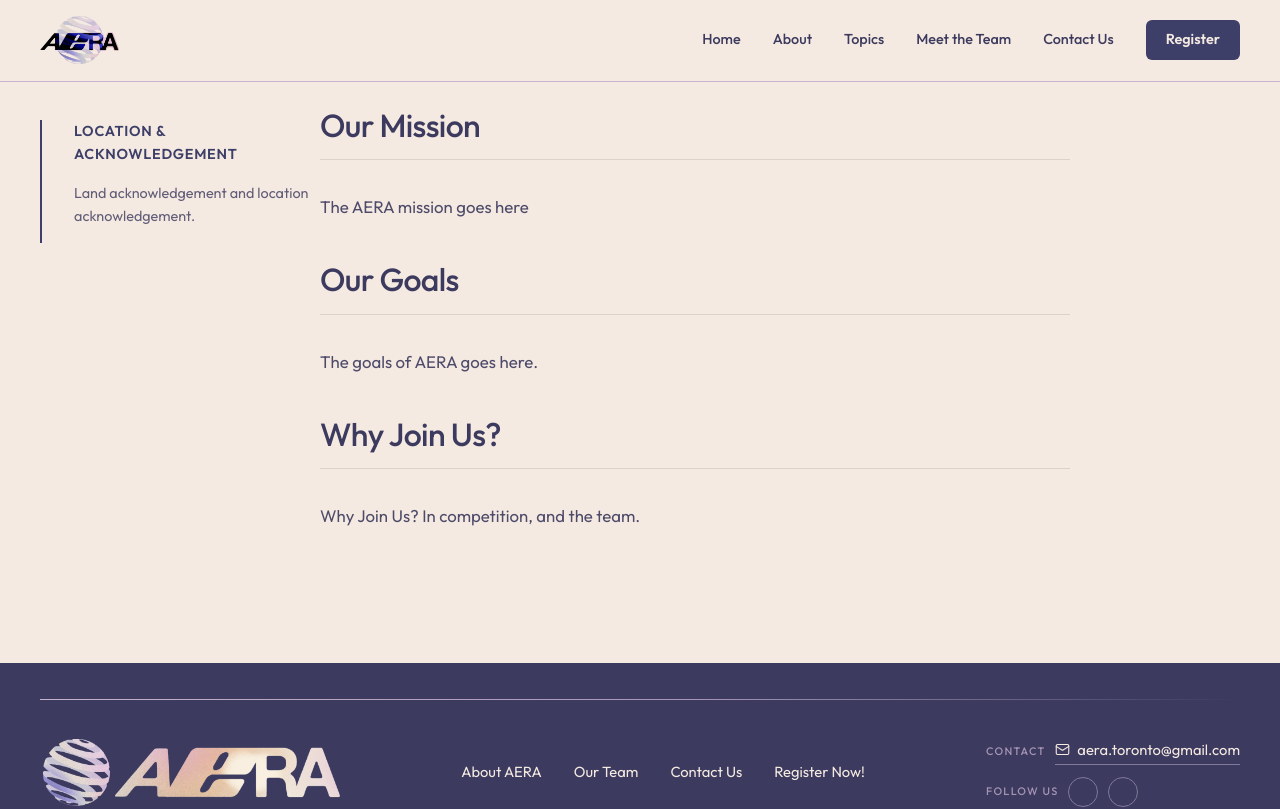
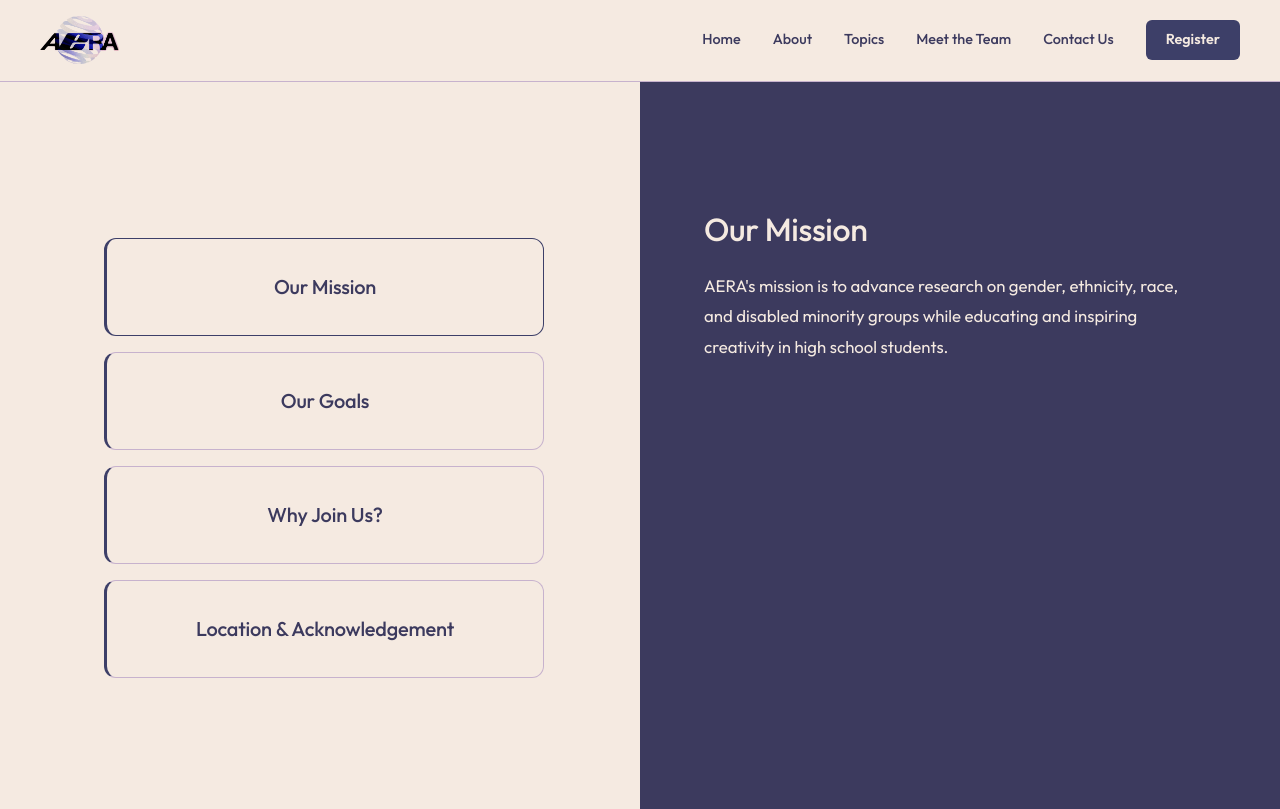
Before and after one commit to hcazz1n/aera, a React (Vite) app in the folder aera-website/: page /about in a window 1280 px wide. Shown: the top 809 px of the page. Built offline with nearby package versions, Linux system fonts and the light colour scheme; some icons are missing.

Commit message:
About page changed, title changed.

```diff
--- a/aera-website/index.html
+++ b/aera-website/index.html
@@ -8,7 +8,7 @@
     <link rel="preconnect" href="https://fonts.googleapis.com">
     <link href="https://fonts.googleapis.com/css2?family=Outfit:wght@100..900&display=swap" rel="stylesheet">
     <meta name="viewport" content="width=device-width, initial-scale=1.0" />
-    <title>aera</title>
+    <title>Advancing Equity in Research Assembly | AERA Toronto</title>
   </head>
   <body>
     <div id="root"></div>
--- a/aera-website/src/pages/About.jsx
+++ b/aera-website/src/pages/About.jsx
@@ -1,40 +1,85 @@
-import React from 'react';
+import React, { useState } from 'react';
+import { AnimatePresence, motion, useReducedMotion } from 'framer-motion';
 import styles from './About.module.css';
 
 const cx = (...classNames) => classNames.map((className) => styles[className]).filter(Boolean).join(' ');
 
+const SECTIONS = [
+  {
+    id: 'mission',
+    title: 'Our Mission',
+    text: 'AERA\'s mission is to advance research on gender, ethnicity, race, and disabled minority groups while educating and inspiring creativity in high school students.',
+  },
+  {
+    id: 'goals',
+    title: 'Our Goals',
+    text: 'We want high school students to leave our conference feeling confident in their research capabilities and aware of their potential impact. We hope they benefit from researching a topic that may be unfamiliar or daunting, and with our support, become high school-level experts in their fields confident enough to share their findings with a qualified judge. We hope that the way we frame each topic and how research is approached encourages a deeper understanding of problems in our research practices. We aim to increase representation for minorities in research through our conference advertising and more importantly through the students we hope gain an understanding of the importance of their work, whether award-winning or not.',
+  },
+  {
+    id: 'why-join',
+    title: 'Why Join Us?',
+    text: 'Our conference offers a low-stakes research experience focused on teaching, understanding and developing skills rather than hyper-intensive competition without any aid. Our conference is skill judged and winners are chosen, but our judging focuses on factors that teach groups how to improve, and more importantly to indulge their passions in their work. Free seminars will be hosted by AERA members to educate students on research and research methods. AERA members, guest judges, guest speakers and others present at the conference are all incredibly valuable people to talk to and learn from, maybe even connect with! Have the opportunity to shadow a research lab if you are awarded first place! Learn more about and be a voice of change and representation for vital areas of research',
+  },
+  {
+    id: 'marginalia',
+    title: 'Location & Acknowledgement',
+    text: 'We acknowledge the land on which our conference operates, which, for thousands of years, has been the traditional territory of the Huron-Wendat, the Seneca, and the Mississaugas of the Credit First Nation. We recognize the abiding presence of diverse peoples including the First Nations, Inuit, and Métis peoples from throughout Turtle Island and are grateful for the opportunity to learn and assemble on this land. Historically, research has sought to exclude Indigenous peoples, conditions, and ways of knowing. Our conference understands the immense impact of inequity in research, and seeks to improve representation for affected groups. As we continue to work towards reconciliation, we hope to empower high school students to be advocates for Indigenous rights and knowledge. Simultaneously, we hope students learn to recognize inequity in research and feel driven to promote better practices. ',
+  },
+];
+
 const About = () => {
+  const [activeSection, setActiveSection] = useState(SECTIONS[0]);
+  const shouldReduceMotion = useReducedMotion();
+
   return (
-    <main className={cx('about-container')}>
-      <aside className={cx('marginalia')}>
-        <h3 className={cx('marginalia-title')}>Location & Acknowledgement</h3>
-        <p className={cx('marginalia-text')}>
-          Land acknowledgement and location acknowledgement.
-        </p>
-      </aside>
+    <main className={cx('about-page')}>
+      <div className={cx('about-container')}>
+        <div className={cx('content-layout')}>
+          <div className={cx('boxes-column')} role="tablist" aria-orientation="vertical" aria-label="About AERA Sections">
+            {SECTIONS.map((section) => {
+              const isSelected = activeSection.id === section.id;
+              return (
+                <button
+                  key={section.id}
+                  type="button"
+                  role="tab"
+                  id={`tab-${section.id}`}
+                  aria-selected={isSelected}
+                  aria-controls={`panel-${section.id}`}
+                  className={cx(
+                    'box',
+                    isSelected && 'box--active'
+                  )}
+                  onClick={() => setActiveSection(section)}
+                >
+                  <h2 className={cx('box-title')}>{section.title}</h2>
+                </button>
+              );
+            })}
+          </div>
 
-      <article className={cx('editorial-content')}>
-        <section className={cx('editorial-section')}>
-          <h2>Our Mission</h2>
-          <p>
-            The AERA mission goes here
-          </p>
-        </section>
-
-        <section className={cx('editorial-section')}>
-          <h2>Our Goals</h2>
-          <p>
-            The goals of AERA goes here.
-          </p>
-        </section>
-
-        <section className={cx('editorial-section')}>
-          <h2>Why Join Us?</h2>
-          <p>
-            Why Join Us? In competition, and the team.
-          </p>
-        </section>
-      </article>
+          <article
+            className={cx('detail-panel')}
+            role="tabpanel"
+            id={`panel-${activeSection.id}`}
+            aria-labelledby={`tab-${activeSection.id}`}
+          >
+            <AnimatePresence mode="wait">
+              <motion.div
+                key={activeSection.id}
+                initial={{ opacity: shouldReduceMotion ? 1 : 0 }}
+                animate={{ opacity: 1 }}
+                exit={{ opacity: shouldReduceMotion ? 1 : 0 }}
+                transition={{ duration: shouldReduceMotion ? 0 : 0.2, ease: 'easeInOut' }}
+                className={cx('detail-content')}
+              >
+                <h2 className={cx('detail-title')}>{activeSection.title}</h2>
+                <p className={cx('detail-text')}>{activeSection.text}</p>
+              </motion.div>
+            </AnimatePresence>
+          </article>
+        </div>
+      </div>
     </main>
   );
 };
--- a/aera-website/src/pages/About.module.css
+++ b/aera-website/src/pages/About.module.css
@@ -1,79 +1,126 @@
+.about-page {
+  --about-spacing: var(--space-lg);
+  background: var(--color-paper);
+  color: var(--color-ink);
+  padding-top: calc(var(--navbar-height, 84px) + var(--about-spacing));
+  padding-bottom: var(--about-spacing);
+  min-height: calc(100vh + var(--space-md));
+  min-height: calc(100svh + var(--space-md));
+  box-sizing: border-box;
+  display: flex;
+  align-items: center;
+}
+
 .about-container {
   max-width: 1200px;
-  margin: 100px auto;
-  padding: var(--space-2xl) var(--space-md);
+  margin: 0 auto;
+  width: 100%;
+  padding: 0 var(--space-md);
+  box-sizing: border-box;
+  animation: fadeIn var(--dur-base) var(--ease-out) forwards;
+}
+
+.content-layout {
   display: grid;
   grid-template-columns: 1fr;
-  gap: var(--space-xl);
-  align-items: start;
-  animation: fadeUp 0.6s var(--ease-out) forwards;
+  gap: var(--space-lg);
+  align-items: center;
 }
 
-/*left margin*/
-.marginalia {
-  position: sticky;
-  top: 120px;
-  border-left: 2px solid var(--color-accent);
-  padding-left: var(--space-md);
+.boxes-column {
+  display: grid;
+  grid-template-columns: 1fr;
+  gap: var(--space-sm);
+  width: 100%;
 }
 
-.marginalia-title {
-  font-size: var(--text-sm);
-  font-weight: 600;
-  color: var(--color-accent);
-  text-transform: uppercase;
-  letter-spacing: 0.05em;
-  margin-bottom: var(--space-sm);
+.box {
+  background-color: var(--color-paper);
+  border: 1px solid var(--color-border);
+  border-left: 3px solid var(--color-accent);
+  border-radius: 12px;
+  padding: var(--space-md);
+  text-align: center;
+  cursor: pointer;
+  font: inherit;
+  box-shadow: none;
+  transition: border-color 0.25s ease;
+  display: flex;
+  flex-direction: column;
+  justify-content: center;
+  align-items: center;
+  width: 100%;
+  box-sizing: border-box;
 }
 
-.marginalia-text {
-  font-size: var(--text-sm);
-  color: var(--color-ink);
-  opacity: 0.8;
-  line-height: 1.6;
+.box:hover {
+  border-color: var(--color-accent);
+  box-shadow: none;
 }
 
-/*right-side*/
-.editorial-content {
-  max-width: 750px;
+.box:focus-visible {
+  outline: 2px solid var(--color-focus);
+  outline-offset: 2px;
 }
 
-.editorial-header {
-  font-size: var(--text-4xl);
+.box--active {
+  border-color: var(--color-accent);
+}
+
+.box-title {
+  font-family: var(--font-display);
+  font-size: var(--text-lg);
   font-weight: 500;
   color: var(--color-ink);
-  margin-bottom: var(--space-xl);
-  line-height: 1.1;
-  letter-spacing: -0.02em;
+  margin: 0;
+  letter-spacing: -0.01em;
+  text-align: center;
+  width: 100%;
 }
 
-.editorial-section {
-  margin-bottom: var(--space-2xl);
+.detail-panel {
+  box-sizing: border-box;
+  display: flex;
+  flex-direction: column;
+  justify-content: flex-start;
+  height: 540px;
+  min-height: 540px;
+  max-height: 540px;
+  overflow-y: auto;
+  scrollbar-width: none;
+  -ms-overflow-style: none;
 }
 
-.editorial-section h2 {
-  font-size: var(--text-2xl);
-  color: var(--color-ink);
-  margin-bottom: var(--space-md);
-  border-bottom: 1px solid rgba(0, 0, 0, 0.1);
-  padding-bottom: var(--space-xs);
-  font-weight: 500;
+.detail-panel::-webkit-scrollbar {
+  display: none;
 }
 
-.editorial-section p {
-  font-size: var(--text-base);
-  color: var(--color-ink);
-  line-height: 1.8;
-  margin-bottom: var(--space-md);
-  opacity: 0.9;
+.detail-content {
+  width: 100%;
 }
 
-@keyframes fadeUp {
+.detail-title {
+  font-family: var(--font-display);
+  font-size: var(--text-2xl);
+  font-weight: 500;
+  color: var(--color-paper);
+  margin: 0 0 var(--space-sm) 0;
+  letter-spacing: -0.01em;
+}
+
+.detail-text {
+  font-family: var(--font-body);
+  font-size: var(--text-base);
+  color: var(--color-paper);
+  line-height: 1.8;
+  margin: 0;
+}
+
+@keyframes fadeIn {
   from {
     opacity: 0;
-    transform: translateY(16px);
+    transform: translateY(10px);
   }
-
   to {
     opacity: 1;
     transform: translateY(0);
@@ -81,8 +128,54 @@
 }
 
 @media (min-width: 768px) {
-  .about-container {
-    grid-template-columns: 280px 1fr;
-    gap: var(--space-2xl);
+  .about-page {
+    background: linear-gradient(to right, var(--color-paper) 50%, var(--color-ink) 50%);
+  }
+
+  .content-layout {
+    grid-template-columns: 1fr 1fr;
+    gap: var(--space-xl);
+  }
+
+  .boxes-column {
+    max-width: 440px;
+    margin: 0 auto;
+    width: 100%;
+  }
+
+  .detail-panel {
+    max-width: 580px;
+    margin: 0 auto;
+    width: 100%;
+    padding: var(--space-sm) 0;
   }
 }
+
+@media (max-width: 767px) {
+  .about-page {
+    --about-spacing: var(--space-md);
+    padding-bottom: 0;
+  }
+
+  .detail-panel {
+    background-color: var(--color-ink);
+    margin: var(--space-md) calc(var(--space-md) * -1) 0;
+    padding: var(--space-lg) var(--space-md);
+    height: auto;
+    min-height: 380px;
+    max-height: none;
+    scrollbar-width: none;
+    -ms-overflow-style: none;
+  }
+
+  .detail-panel::-webkit-scrollbar {
+    display: none;
+  }
+}
+
+@media (prefers-reduced-motion: reduce) {
+  * {
+    animation-duration: 0.01ms !important;
+    transition-duration: 0.01ms !important;
+  }
+}
```
